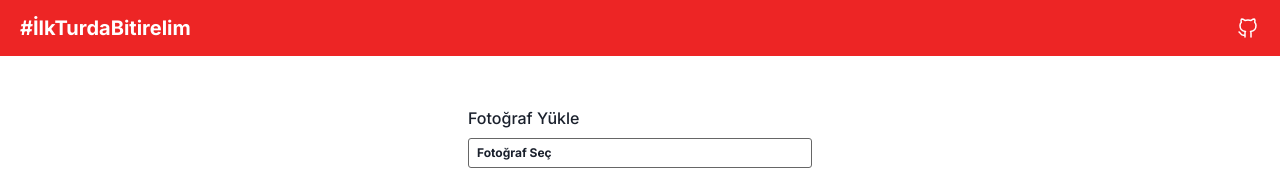
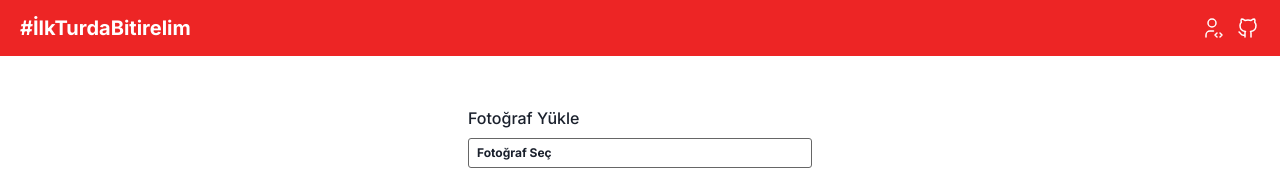
Before and after one commit to yigiterdev/ilk-turda, a Next.js app: page / in a window 1280 px wide. Shown: the top 170 px of the page. Built offline with nearby package versions, Linux system fonts and the light colour scheme.

Commit message:
feat: add twitter link

```diff
--- a/src/components/banner/Banner.tsx
+++ b/src/components/banner/Banner.tsx
@@ -5,7 +5,28 @@ export default function Banner() {
     <div className={styles.Banner}>
       <h1>{"#İlkTurdaBitirelim"}</h1>
 
-      <a href="https://github.com/yigiterdev/ilk-turda">
+      <div className={styles.BannerLinks}>
+        <a href="https://twitter.com/yigiterdev" target="_blank">
+          <svg
+            xmlns="http://www.w3.org/2000/svg"
+            className="icon icon-tabler icon-tabler-user-code"
+            width="24"
+            height="24"
+            viewBox="0 0 24 24"
+            strokeWidth="1.5"
+            stroke="#ffffff"
+            fill="none"
+            strokeLinecap="round"
+            strokeLinejoin="round">
+            <path stroke="none" d="M0 0h24v24H0z" fill="none" />
+            <path d="M8 7a4 4 0 1 0 8 0a4 4 0 0 0 -8 0" />
+            <path d="M6 21v-2a4 4 0 0 1 4 -4h3.5" />
+            <path d="M20 21l2 -2l-2 -2" />
+            <path d="M17 17l-2 2l2 2" />
+          </svg>
+        </a>
+
+        <a href="https://github.com/yigiterdev/ilk-turda" target="_blank">
           <svg
             xmlns="http://www.w3.org/2000/svg"
             className="icon icon-tabler icon-tabler-brand-github"
@@ -22,5 +43,6 @@ export default function Banner() {
           </svg>
         </a>
       </div>
+    </div>
   );
 }
--- a/src/components/image-upload/ImageUpload.tsx
+++ b/src/components/image-upload/ImageUpload.tsx
@@ -44,7 +44,7 @@ export default function ImageUpload() {
       scale: 5
     });
 
-    const image = canvas.toDataURL("image/png", 5.0);
+    const image = canvas.toDataURL("image/png", 1.0);
     downloadImage(image);
   }
 
--- a/src/styles/Banner.module.css
+++ b/src/styles/Banner.module.css
@@ -13,3 +13,9 @@
   line-height: 24px;
   font-weight: 700;
 }
+
+.BannerLinks {
+  display: flex;
+  align-items: center;
+  gap: 12px;
+}
--- a/src/styles/ImageUpload.module.css
+++ b/src/styles/ImageUpload.module.css
@@ -35,14 +35,12 @@
 
 .UploadedImage {
   position: absolute;
-  left: 3%;
-  bottom: 3%;
+  left: 5%;
+  bottom: 5%;
 
-  width: 40%;
-  height: auto;
+  width: auto;
+  height: 40%;
 
-  width: 40%;
-  height: 40%;
   border-radius: 50%;
-  object-fit: cover;
+  object-fit: contain;
 }
```
Lines whose indentation alone changed are shown as unchanged.
